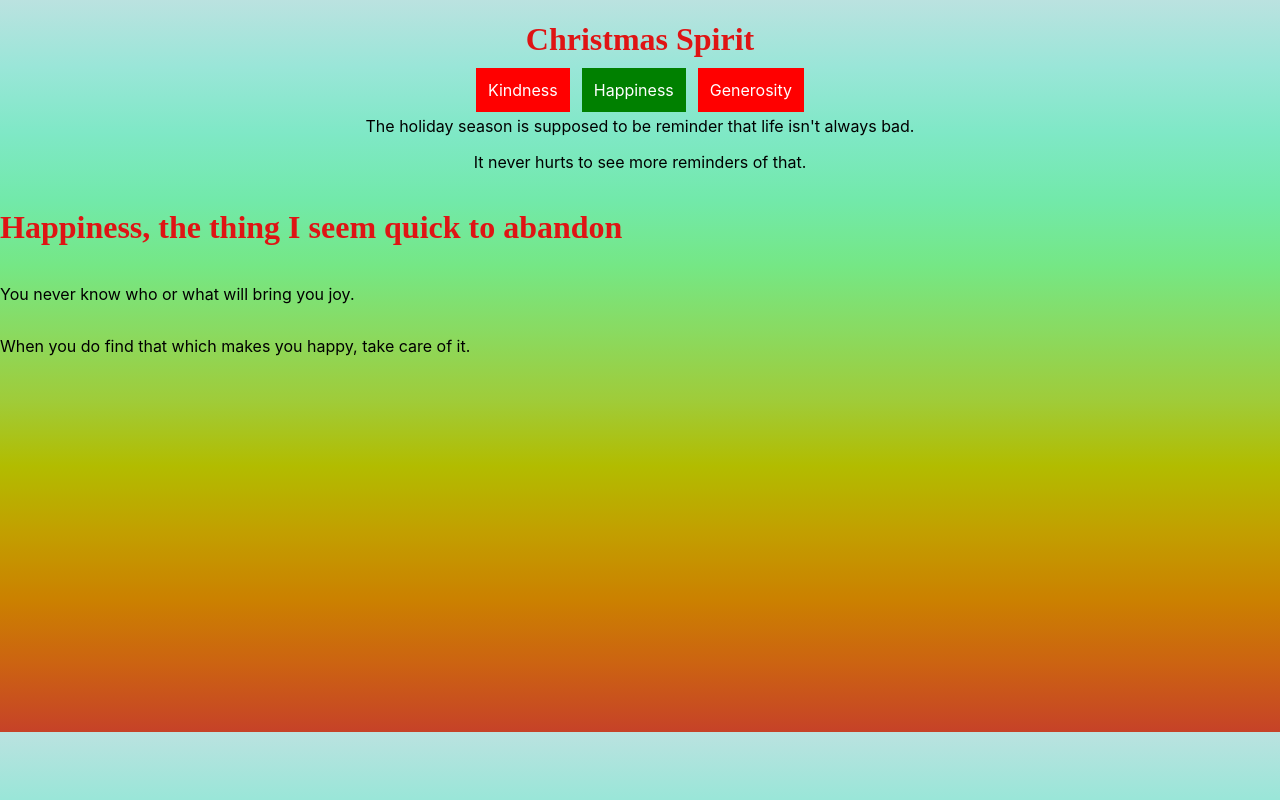
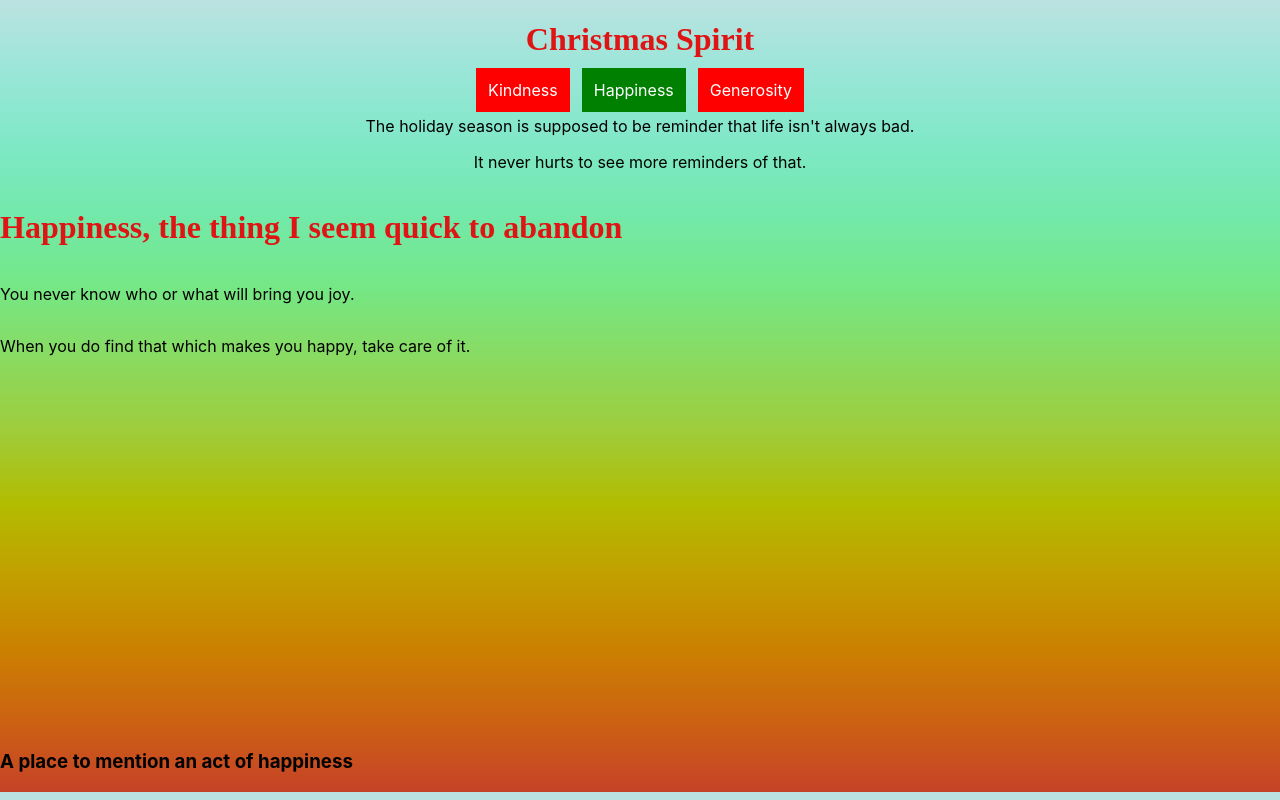
Before and after one commit to Gamoundo/Christmas-spirit, a React (Create React App) app: page /happiness in a window 1280 px wide. Built offline with nearby package versions, Linux system fonts and the light colour scheme; a web font is replaced by a local one.

Commit message:
made a comment section

```diff
--- a/src/App.js
+++ b/src/App.js
@@ -1,4 +1,4 @@
-import logo from './logo.svg';
+
 import './App.css';
 import { BrowserRouter as Router, Route } from 'react-router-dom';
 import Navbar from './Navbar';
--- /dev/null
+++ b/src/Comment.js
@@ -0,0 +1,24 @@
+
+import React from 'react'
+
+class Comment extends React.Component {
+    state = {
+        name: this.props.name,
+        comments: []
+    }
+
+
+    render(){
+
+
+
+
+        return(
+            <div>
+                <h3> A place to mention an act of {this.state.name}</h3>
+            </div>
+        )
+    }
+}
+
+export default Comment;
--- a/src/Generosity.js
+++ b/src/Generosity.js
@@ -1,6 +1,6 @@
 import React from 'react'
 import ReactPlayer from 'react-player'
-
+import Comment from "./Comment"
 class Generosity extends React.Component {
 
     render(){
@@ -10,6 +10,7 @@ class Generosity extends React.Component {
             <p> One act is all it takes to change a life</p>
             <p> One act is enough to change your life.</p>
             <ReactPlayer  url="https://www.youtube.com/watch?v=lc8F01IP-Ro" />
+            <Comment name={"generosity"}/>
             </div>
 
         )
--- a/src/Happiness.js
+++ b/src/Happiness.js
@@ -1,6 +1,6 @@
 import React from 'react'
 import ReactPlayer from 'react-player'
-
+import Comment from "./Comment"
 class Happiness extends React.Component {
 
     render(){
@@ -10,6 +10,7 @@ class Happiness extends React.Component {
              <p> You never know who or what will bring you joy.</p>
              <p> When you do find that which makes you happy, take care of it.</p>
             <ReactPlayer url="https://www.youtube.com/watch?v=URqvKYv2tIU" />
+            <Comment name={"happiness"}/>
             </div>
 
         )
--- a/src/Kindness.js
+++ b/src/Kindness.js
@@ -1,6 +1,6 @@
 import React from 'react'
 import ReactPlayer from 'react-player'
-
+import Comment from "./Comment"
 class Kindness extends React.Component {
 
     render(){
@@ -13,7 +13,8 @@ class Kindness extends React.Component {
                 <p> We don't always remember to be kind to each other.</p>
                 <p> For some it comes very naturally.</p>
                 <ReactPlayer url="https://www.youtube.com/watch?v=tKb4vUPpQzo"/>
-                <ReactPlayer url="https://www.youtube.com/watch?v=vS5vvuToj74" />
+                <ReactPlayer url="https://www.youtube.com/watch?v=vS5vvuToj74"/>
+                <Comment  name={"kindness"}/>
             </div>
 
 
```
Also changed, not shown: src/logo.svg (deleted), 1 other file (tests, documents, lock files or other folders).
